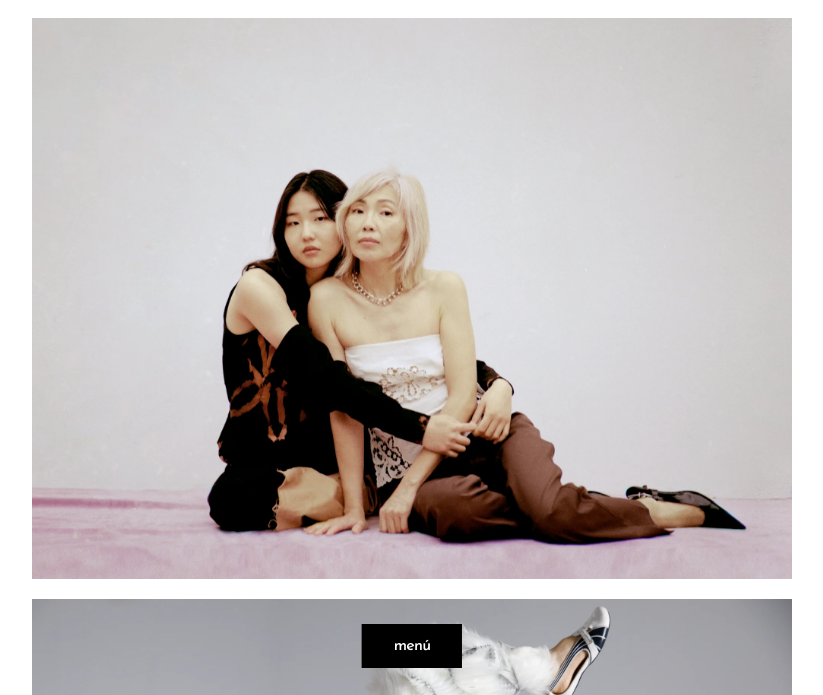
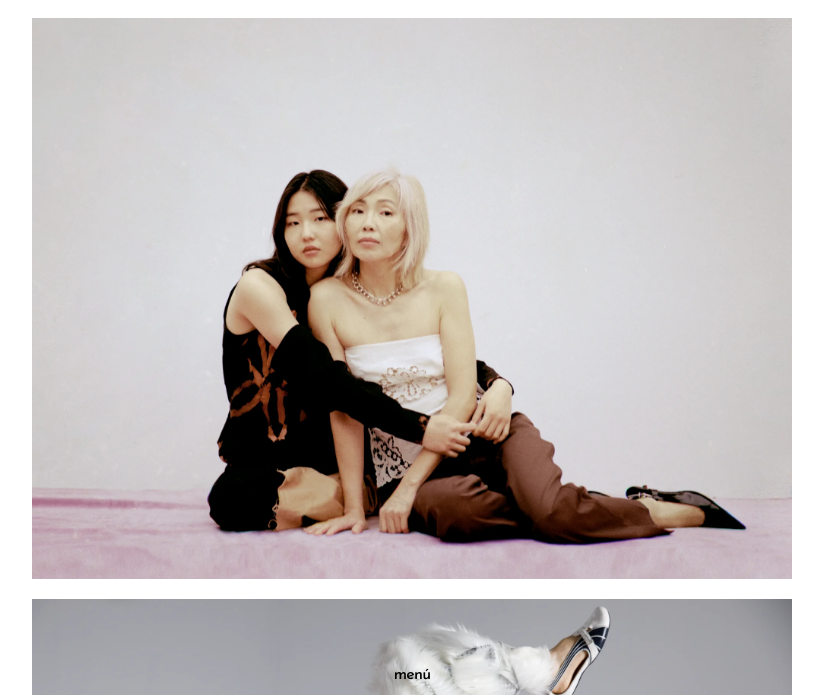
Before and after one commit to meowrhino/paulabarjau, a plain HTML site: page index.html in a window 1280 px wide. Shown: the part 102-797 px from the top of the page, without its empty margins (228-1051 px from the left). Drawn offline with Linux system fonts and the light colour scheme.

Commit message:
menu sin boton

```diff
--- a/style.css
+++ b/style.css
@@ -108,12 +108,12 @@ h1 {
 /* Botón del menú */
 .menu-toggle {
   position: fixed;
-  bottom: 30px;
+  bottom: 1px;
   left: 50%;
   transform: translateX(-50%);
-  background: #000;
-  color: #fff;
-  border: 2px solid #000;
+  background: transparent;
+  color: #000;
+  border: 2px solid transparent;
   padding: 12px 30px;
   font-family: var(--font-sans);
   font-size: 1rem;
@@ -125,12 +125,8 @@ h1 {
   transition: bottom 0.4s cubic-bezier(0.4, 0, 0.2, 1);
 }
 
-.menu-toggle:hover {
-  background: #333;
-}
-
 .menu-toggle.menu-open {
-  bottom: calc(var(--menu-height, 200px) + 20px);
+  bottom: calc(var(--menu-height, 200px));
 }
 
 /* Panel del menú */
```
